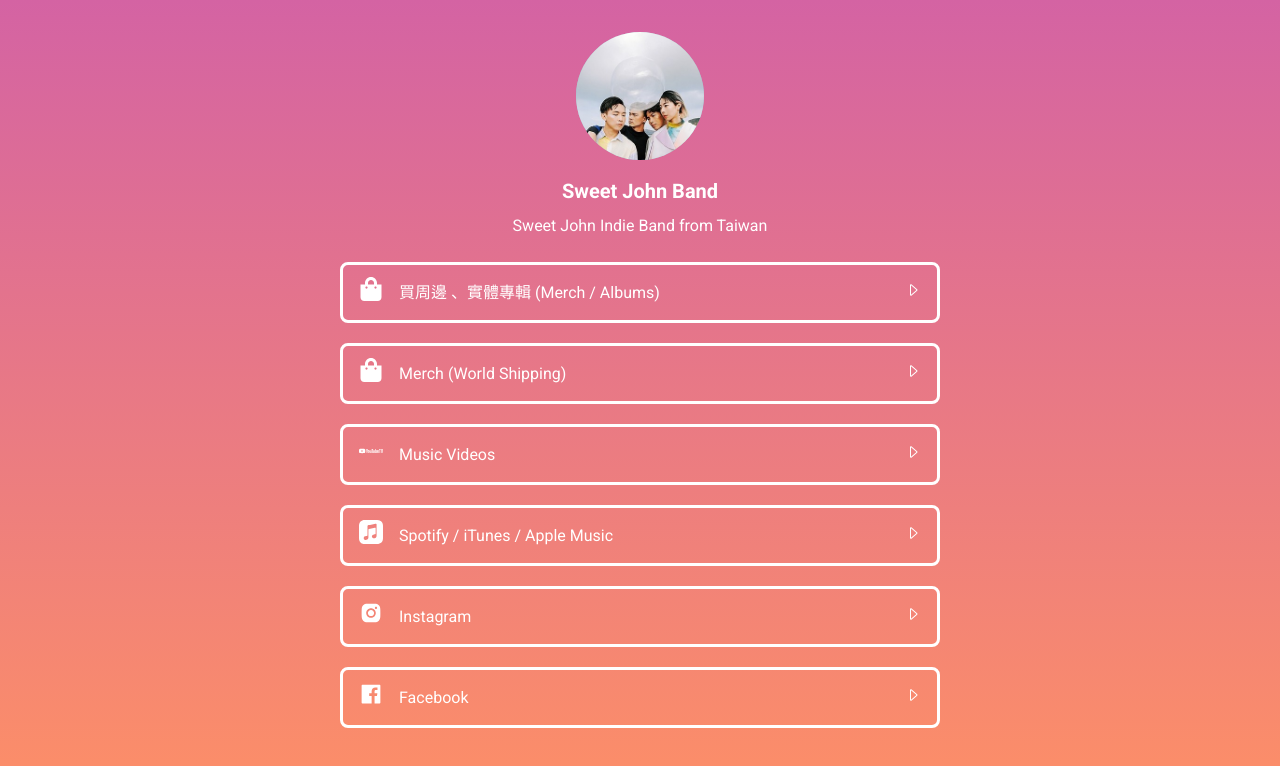
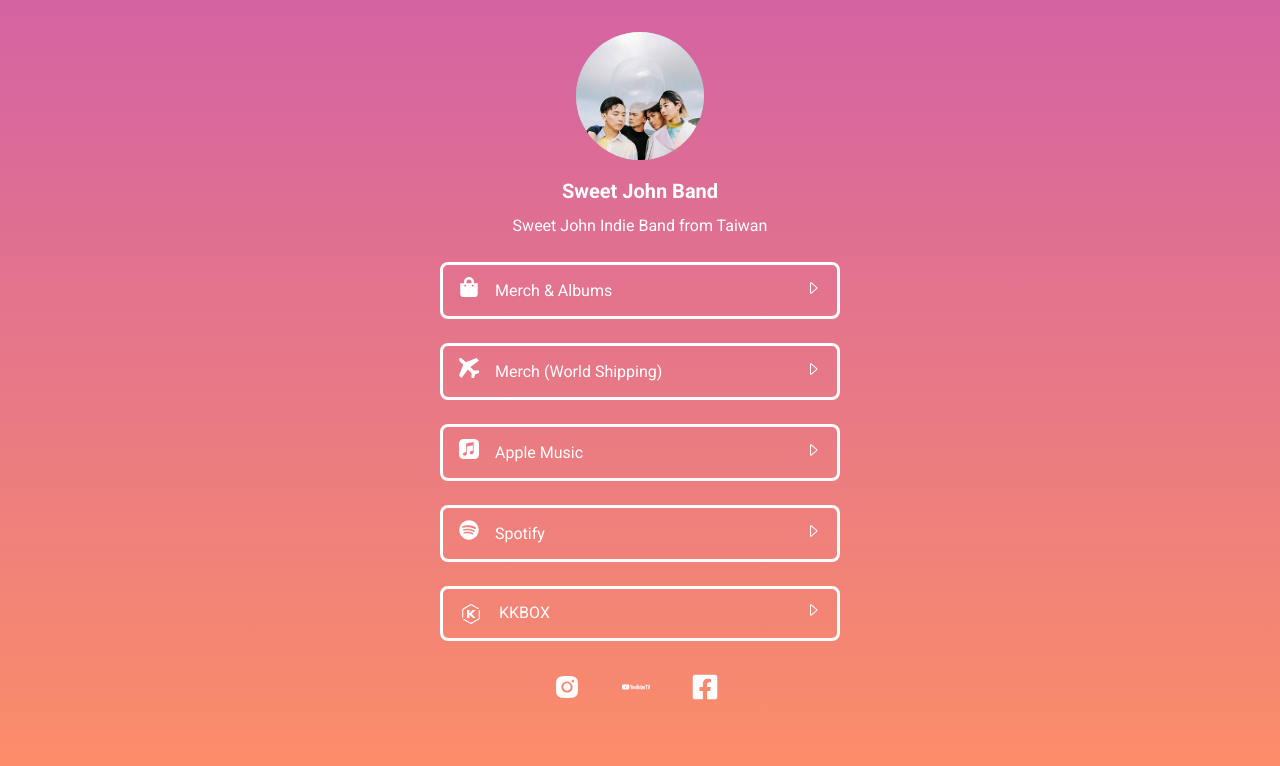
Before and after one commit to xJkit/sweetjohn_link_page, a Next.js app: page / in a window 1280 px wide. Shown: the top 766 px of the page. Built offline with nearby package versions, Linux system fonts and the light colour scheme.

Commit message:
Update links

```diff
--- a/components/ButtonLink.js
+++ b/components/ButtonLink.js
@@ -1,27 +1,31 @@
 import Link from 'next/link';
-import { HStack, Text } from '@chakra-ui/react';
+import { HStack, Text, Box } from '@chakra-ui/react';
 
-const ButtonLink = ({ url, children }) => {
+const ButtonLink = ({ url, leftIcon = null, rightIcon = null, children }) => {
   return (
     <Link href={url} passHref>
       <HStack
+        pos="relative"
         as="a"
         target="_blank"
         rel="noreferrer noopener"
-        justifyContent="center"
         alignItems="center"
         w="100%"
         border="3px solid #ffffff"
         borderRadius={8}
         cursor="pointer"
-        px={3}
-        py={2}
+        py={3}
+        px={4}
         sx={{
           transition: 'all 0.2s linear',
         }}
         _hover={{ bgColor: '#fff', color: '#ff57A7' }}
       >
-        <Text>{children}</Text>
+        {leftIcon && <Box>{leftIcon}</Box>}
+        <Text flex={1} textAlign="left">
+          {children}
+        </Text>
+        {rightIcon && <Box>{rightIcon}</Box>}
       </HStack>
     </Link>
   );
--- a/components/Icons.js
+++ b/components/Icons.js
@@ -1,11 +1,12 @@
 import React from 'react';
 import { Icon } from '@chakra-ui/react';
 // react-icons
-import { FaShoppingBag } from 'react-icons/fa';
+import { FaShoppingBag, FaFacebookSquare, FaSpotify } from 'react-icons/fa';
 import { BiAlbum } from 'react-icons/bi';
 import { BsCaretRight } from 'react-icons/bs';
 import { AiFillInstagram, AiFillFacebook } from 'react-icons/ai';
 import { SiYoutubetv, SiApplemusic } from 'react-icons/si';
+import { ImAirplane } from 'react-icons/im';
 
 function Icons(props) {
   return <Icon {...props} />;
@@ -16,7 +17,31 @@
 Icons.YouTubeTV = (props) => <Icon as={SiYoutubetv} {...props} />;
 Icons.MusicApp = (props) => <Icon as={SiApplemusic} {...props} />;
 Icons.Instagram = (props) => <Icon as={AiFillInstagram} {...props} />;
-Icons.Facebook = (props) => <Icon as={AiFillFacebook} {...props} />;
+Icons.Facebook = (props) => <Icon as={FaFacebookSquare} {...props} />;
+Icons.Spotify = (props) => <Icon as={FaSpotify} {...props} />;
 Icons.CaretRight = (props) => <Icon as={BsCaretRight} {...props} />;
+Icons.Airplane = (props) => <Icon as={ImAirplane} {...props} />;
+Icons.KKBOX = (props) => (
+  <Icon viewBox="0 0 100 100" {...props}>
+    <defs>
+      <linearGradient id="a9q5f1wk0a" x1="50%" x2="50%" y1="0%" y2="100%">
+        <stop offset="0%" stopColor="currentColor" />
+        <stop offset="100%" stopColor="currentColor" stopOpacity="0" />
+      </linearGradient>
+    </defs>
+    <g>
+      <path
+        fill="currentColor"
+        d="M17.87 34.524c0-1.706 1.296-4.012 2.72-4.836l26.662-15.464c.692-.402 1.702-.632 2.772-.632 1.07 0 2.08.23 2.772.63l25.692 14.862c.432.252 1.184.368 1.82.026.506-.272 1.51-.876 1.884-1.142.294-.21.48-.552.5-.914.018-.364-.128-.702-.414-.952-.238-.21-17.15-9.986-27.21-15.796-1.38-.8-3.17-1.24-5.042-1.24-1.87 0-3.662.44-5.042 1.242L18.322 25.772c-2.79 1.618-4.976 5.462-4.976 8.752V65.16c0 .35.154.672.424.886.212.168.48.256.764.256.11 0 .224-.014.338-.04.504-.118 1.922-.998 2.2-1.174.478-.3.798-.968.798-1.662V34.524zM86.196 33.726c-.34-.202-.81-.188-1.228.038-.238.128-1.32.732-2.034 1.142-.474.272-.806.82-.806 1.33v29.24c0 1.704-1.296 4.006-2.72 4.832l-26.662 15.46c-.682.394-1.692.622-2.772.622-1.034 0-2.07-.242-2.77-.648-1.04-.604-25.476-14.794-25.854-15-.478-.264-1.056-.246-1.544.046-.324.194-.726.44-1.072.652-.3.184-.56.344-.69.42-.324.19-.53.56-.546.988-.02.478.192.92.566 1.18.504.352 24.172 14.098 26.87 15.666 1.38.8 3.172 1.24 5.042 1.24 1.87 0 3.66-.44 5.042-1.242L81.68 74.228c2.79-1.616 4.976-5.46 4.976-8.75v-30.88c-.002-.386-.164-.694-.46-.872z"
+        transform="translate(-290 -217) translate(290 217)"
+      />
+      <path
+        fill="currentColor"
+        d="M42.356 33.408c.556 0 1.006.45 1.006 1.006v13.008l12.232-12.606c1.385-1.321 2.306-1.404 4.888-1.408h7.482c.644 0 .696.29.318.69-.157.166-3.04 3.165-6.233 6.486l-.55.572-1.107 1.152-.552.574-6.516 6.774 7.345 7.734.554.583c3.506 3.692 6.889 7.256 7.059 7.437.376.4.326.882-.318.882h-7.188c-2.808 0-3.744-.172-5.182-1.542L43.362 52.132v13.454c0 .519-.392.946-.896 1l-.11.006h-7.942c-.556 0-1.006-.45-1.006-1.006V34.414c0-.556.45-1.006 1.006-1.006z"
+        transform="translate(-290 -217) translate(290 217)"
+      />
+    </g>
+  </Icon>
+);
 
 export default Icons;
--- a/config/constants.js
+++ b/config/constants.js
@@ -4,4 +4,7 @@
   instagram: 'instagram',
   facebook: 'Facebook',
   music: 'music',
+  plane: 'plane',
+  spotify: 'spotify',
+  kkbox: 'kkbox',
 };
--- a/pages/index.js
+++ b/pages/index.js
@@ -1,9 +1,16 @@
-import { VStack, HStack, Avatar, Text, Box } from '@chakra-ui/react';
-import Link from 'next/link';
+import {
+  VStack,
+  HStack,
+  Avatar,
+  Text,
+  Box,
+  IconButton,
+} from '@chakra-ui/react';
 import { LINK_KINDS } from 'config/constants';
+import ButtonLink from 'components/ButtonLink';
 import Icons from 'components/Icons';
 
-export default function Home({ links }) {
+export default function Home({ links, socialLinks }) {
   return (
     <Box
       bgGradient={`linear(to-b, rgb(212, 99, 163), rgb(253, 143, 103))`}
@@ -15,21 +22,19 @@
       pb={10}
       px={4}
     >
-      <VStack maxWidth="600px" mx="auto">
-        <Avatar src="images/avatar.jpg" size="2xl" />
+      <VStack maxWidth="400px" mx="auto">
+        <Avatar width="128px" src="images/avatar.jpg" size="2xl" />
         <Description />
-        <VStack spacing={5} w="100%">
+        <VStack spacing={6} w="100%" pb={6}>
           {links.map((link) => (
             <ButtonLink
               leftIcon={
                 {
-                  [LINK_KINDS.shop]: <Icons.Shop boxSize={6} mr={2} />,
-                  [LINK_KINDS.youtube]: <Icons.YouTubeTV boxSize={6} mr={2} />,
-                  [LINK_KINDS.music]: <Icons.MusicApp boxSize={6} mr={2} />,
-                  [LINK_KINDS.instagram]: (
-                    <Icons.Instagram boxSize={6} mr={2} />
-                  ),
-                  [LINK_KINDS.facebook]: <Icons.Facebook boxSize={6} mr={2} />,
+                  [LINK_KINDS.shop]: <Icons.Shop boxSize={5} mr={2} />,
+                  [LINK_KINDS.plane]: <Icons.Airplane boxSize={5} mr={2} />,
+                  [LINK_KINDS.music]: <Icons.MusicApp boxSize={5} mr={2} />,
+                  [LINK_KINDS.spotify]: <Icons.Spotify boxSize={5} mr={2} />,
+                  [LINK_KINDS.kkbox]: <Icons.KKBOX boxSize={6} mr={2} />,
                 }[link.kind]
               }
               rightIcon={<Icons.CaretRight />}
@@ -40,6 +45,31 @@
             </ButtonLink>
           ))}
         </VStack>
+        <HStack minW="200px" justifyContent="space-around">
+          {socialLinks.map((link) => (
+            <IconButton
+              key={link.title}
+              variant="link"
+              color="white"
+              onClick={() => window.open(link.url, '_blank')}
+              boxShadow="none"
+              border="none"
+              _active={{}}
+              _hover={{
+                transform: 'scale(1.2)',
+              }}
+              icon={
+                {
+                  [LINK_KINDS.instagram]: (
+                    <Icons.Instagram boxSize={7} mr={2} />
+                  ),
+                  [LINK_KINDS.facebook]: <Icons.Facebook boxSize={7} mr={2} />,
+                  [LINK_KINDS.youtube]: <Icons.YouTubeTV boxSize={7} mr={2} />,
+                }[link.kind]
+              }
+            />
+          ))}
+        </HStack>
       </VStack>
     </Box>
   );
@@ -56,69 +86,53 @@
   );
 };
 
-const ButtonLink = ({ url, leftIcon = null, rightIcon = null, children }) => {
-  return (
-    <Link href={url} passHref>
-      <HStack
-        pos="relative"
-        as="a"
-        target="_blank"
-        rel="noreferrer noopener"
-        alignItems="center"
-        w="100%"
-        border="3px solid #ffffff"
-        borderRadius={8}
-        cursor="pointer"
-        py={3}
-        px={4}
-        sx={{
-          transition: 'all 0.2s linear',
-        }}
-        _hover={{ bgColor: '#fff', color: '#ff57A7' }}
-      >
-        {leftIcon && <Box>{leftIcon}</Box>}
-        <Text flex={1} textAlign="left">
-          {children}
-        </Text>
-        {rightIcon && <Box>{rightIcon}</Box>}
-      </HStack>
-    </Link>
-  );
-};
-
 export async function getServerSideProps() {
   return {
     props: {
       links,
+      socialLinks,
     },
   };
 }
 
 const links = [
   {
-    title: '買周邊 、實體專輯 (Merch / Albums)',
+    title: 'Merch & Albums',
     url: 'https://shopee.tw/sweetjohnband',
     kind: LINK_KINDS.shop,
   },
   {
     title: 'Merch (World Shipping)',
     url: 'https://goo.gl/4Pp2aw',
-    kind: LINK_KINDS.shop,
+    kind: LINK_KINDS.plane,
   },
   {
-    title: 'Music Videos',
-    url: 'https://www.youtube.com/c/SweetJohn%E7%94%9C%E7%B4%84%E7%BF%B0',
-    kind: LINK_KINDS.youtube,
+    title: 'Apple Music',
+    url: 'https://music.apple.com/tw/artist/%E7%94%9C%E7%B4%84%E7%BF%B0/1322196237',
+    kind: LINK_KINDS.music,
   },
   {
-    title: 'Spotify / iTunes / Apple Music',
-    url: 'http://rock-mobile.lnk.to/SweetJohn',
-    kind: LINK_KINDS.music,
+    title: 'Spotify',
+    url: 'https://open.spotify.com/artist/78UcIEW1VFh2WOgNk0E7mm?si=y0Sq7bMaRp6kIuqOhttrBg',
+    kind: LINK_KINDS.spotify,
   },
+  {
+    title: 'KKBOX',
+    url: 'https://www.kkbox.com/tw/tc/artist/ijqPB6aBrH.z420F0.h-X08K-index-1.html',
+    kind: LINK_KINDS.kkbox,
+  },
+];
+
+const socialLinks = [
   {
     title: 'Instagram',
     url: 'https://www.instagram.com/sweetjohnofficial/',
     kind: LINK_KINDS.instagram,
+  },
+  {
+    title: 'YouTube Channel',
+    url: 'https://www.youtube.com/c/SweetJohn%E7%94%9C%E7%B4%84%E7%BF%B0',
+    kind: LINK_KINDS.youtube,
   },
   {
     title: 'Facebook',
```
